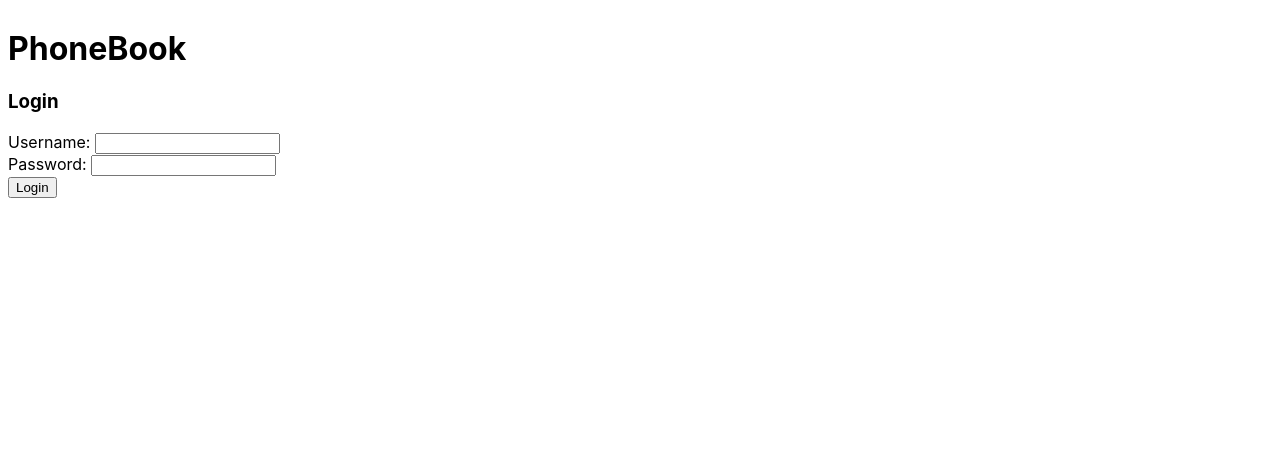
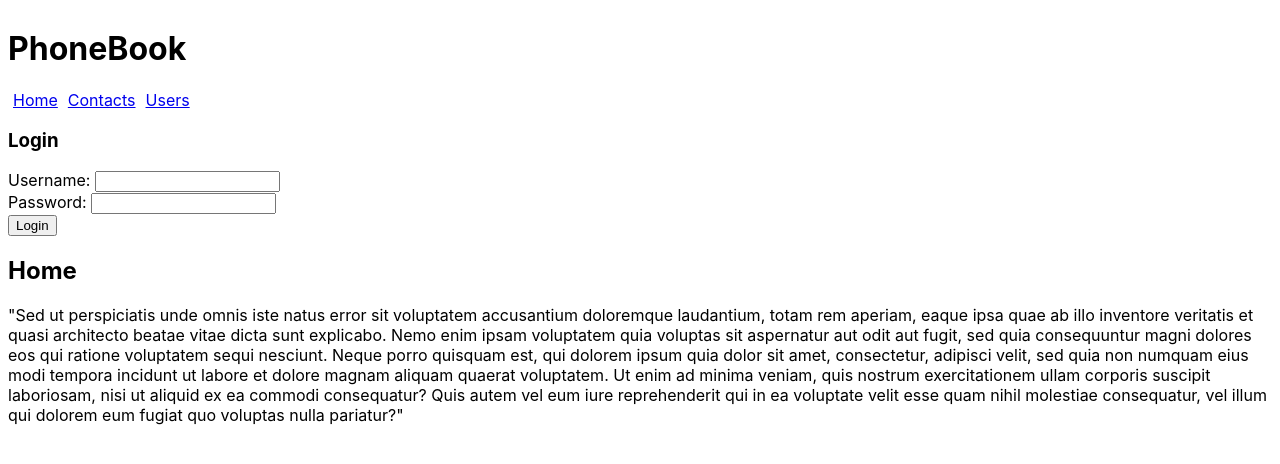
Before and after one commit to ctatis1/PhoneBook-Front-JS, a React (Create React App) app: page / in a window 1280 px wide. Shown: the top 464 px of the page. Built offline with nearby package versions, Linux system fonts and the light colour scheme; no server answers.

Commit message:
App works with React Router

```diff
--- a/package.json
+++ b/package.json
@@ -7,6 +7,7 @@
     "cra-template": "1.2.0",
     "react": "^18.2.0",
     "react-dom": "^18.2.0",
+    "react-router-dom": "^6.3.0",
     "react-scripts": "5.0.1"
   },
   "scripts": {
@@ -14,7 +15,7 @@
     "build": "react-scripts build",
     "test": "react-scripts test",
     "eject": "react-scripts eject",
-    "server":  "json-server -p3001 --watch db.json"
+    "server": "json-server -p3001 --watch db.json"
   },
   "eslintConfig": {
     "extends": [
--- a/src/App.jsx
+++ b/src/App.jsx
@@ -1,11 +1,12 @@
 import React, { useEffect, useState } from 'react';
-import Contacts from './components/Contacts';
 import LoginForm from './components/LoginForm';
 import Notification from './components/Notification';
-import PersonForm from './components/PersonForm';
-import Toggleable from './components/Toggleable';
 import contactServices from './services/contacts';
 import loginServices from './services/login';
+import { BrowserRouter as Router, Route, Routes, Link} from 'react-router-dom';
+import Home from './pages/Home';
+import Phonebook from './pages/Phonebook';
+import Contact from './pages/Contact';
 
 const App = () => {
 
@@ -51,30 +52,23 @@ const App = () => {
         }
     }
 
-    const loggedIn = () => {
-        return(
-            <>
+    return (
+        <Router>
+            <div>
+                <h1>PhoneBook</h1>
+                <Notification message={msg}/>
+                <div>
+                    <Link style={{padding:5}} to='/'>Home</Link>
+                    <Link style={{padding:5}} to='/contacts'>Contacts</Link>
+                    <Link style={{padding:5}} to='/users'>Users</Link>
+                    {user ?
                         <h2>
                             {user.name} <button onClick={() => {
                                 window.localStorage.removeItem('loggedContactAppUser')
                                 setUser(null)
                             }}>Logout</button>
                         </h2>
-            <Toggleable buttonLabel='New Contact'>
-                <h3>Form</h3>
-                <PersonForm people={people} setPeople={setPeople}/>
-            </Toggleable>
-            <h3>Contacts</h3>
-            <Contacts contacts={people} setPeople={setPeople}/>
-            </>
-        );
-    }
-
-    return (
-        <div>
-            <h1>PhoneBook</h1>
-            <Notification message={msg}/>
-            {user===null?
+                        :
                         <LoginForm
                             password={password}
                             username={username}
@@ -82,10 +76,24 @@ const App = () => {
                             setPassword={setPassword}
                             setUsername={setUsername}
                             />
-                :
-                loggedIn()
                 }
                 </div>
+                <Routes>
+                    <Route path='/' element={ <Home /> }/>
+                    <Route path='/contacts' element={
+                        user?
+                            <Phonebook people={people} setPeople={setPeople} />
+                            :
+                            <h3>You must be logged in to see the Contacts</h3>
+                    }/>
+                    <Route path='/contacts/:id' element={
+
+                            <Contact contacts={people} />
+
+                    }/>
+                </Routes>
+            </div>
+        </Router>
     );
 }
 
--- a/src/components/Contacts.jsx
+++ b/src/components/Contacts.jsx
@@ -1,18 +1,12 @@
 import React, {useState} from 'react';
 import contactServices from '../services/contacts';
 import Notification from './Notification';
-import Toggleable from './Toggleable';
+import { useNavigate } from 'react-router-dom';
 
 
 const Contacts = ({contacts, setPeople}) => {
 
-    const contactStyle = {
-        paddingTop: 10,
-        paddingLeft: 2,
-        border: 'solid',
-        borderWidth: 1,
-        marginBottom: 5
-      }
+    const history = useNavigate();
     const [msg, setMsg] = useState('');
 
     const confirmDelete = (e, contact) => {
@@ -37,15 +31,13 @@ const Contacts = ({contacts, setPeople}) => {
         <>
         <Notification message={msg}/>
         {contacts.map(contact => (
-            <div className='contacts' style={contactStyle}>
-                {contact.name}
-                <Toggleable buttonLabel='View'>
-                    <form key={contact.id} onSubmit={(e) => confirmDelete(e,contact)}>
+            <div>
+                {contact.name} <button onClick={() => history(`/contacts/${contact.id}`)}>View</button>
+                    {/* <form key={contact.id} onSubmit={(e) => confirmDelete(e,contact)}>
                         <p>Name: {contact.name}</p>
                         <p>Number: {contact.number}</p>
                         <button type='submit'> Delete</button>
-                    </form>
-                </Toggleable>
+                    </form> */}
             </div>
 
         ))}
--- /dev/null
+++ b/src/pages/Contact.jsx
@@ -0,0 +1,16 @@
+import React from 'react';
+import { useParams } from 'react-router-dom';
+
+const Contact = ({contacts}) => {
+    const id = useParams().id
+    let contact = contacts.find(contact => contact.id === id);
+
+    return (
+        <div>
+            <h4>Name: {contact.name} </h4>
+            <h4>Number: {contact.number}</h4>
+        </div>
+    );
+}
+
+export default Contact;
--- /dev/null
+++ b/src/pages/Home.jsx
@@ -0,0 +1,12 @@
+import React from 'react';
+
+const Home = () => {
+    return (
+        <div>
+            <h2>Home</h2>
+            <p>"Sed ut perspiciatis unde omnis iste natus error sit voluptatem accusantium doloremque laudantium, totam rem aperiam, eaque ipsa quae ab illo inventore veritatis et quasi architecto beatae vitae dicta sunt explicabo. Nemo enim ipsam voluptatem quia voluptas sit aspernatur aut odit aut fugit, sed quia consequuntur magni dolores eos qui ratione voluptatem sequi nesciunt. Neque porro quisquam est, qui dolorem ipsum quia dolor sit amet, consectetur, adipisci velit, sed quia non numquam eius modi tempora incidunt ut labore et dolore magnam aliquam quaerat voluptatem. Ut enim ad minima veniam, quis nostrum exercitationem ullam corporis suscipit laboriosam, nisi ut aliquid ex ea commodi consequatur? Quis autem vel eum iure reprehenderit qui in ea voluptate velit esse quam nihil molestiae consequatur, vel illum qui dolorem eum fugiat quo voluptas nulla pariatur?"</p>
+        </div>
+    );
+}
+
+export default Home;
--- /dev/null
+++ b/src/pages/Phonebook.jsx
@@ -0,0 +1,21 @@
+import React from 'react';
+import Contacts from '../components/Contacts';
+import PersonForm from '../components/PersonForm';
+import Toggleable from '../components/Toggleable';
+
+const Phonebook = ({people, setPeople}) => {
+
+
+    return (
+        <div>
+            <Toggleable buttonLabel='New Contact'>
+                <h3>Form</h3>
+                <PersonForm people={people} setPeople={setPeople}/>
+            </Toggleable>
+            <h3>Contacts</h3>
+            <Contacts contacts={people} setPeople={setPeople}/>
+        </div>
+    );
+}
+
+export default Phonebook;
```
Also changed, not shown: src/components/Contact.jsx (deleted, +0 -12 lines), 1 other file (tests, documents, lock files or other folders). Lines whose indentation alone changed are shown as unchanged.
